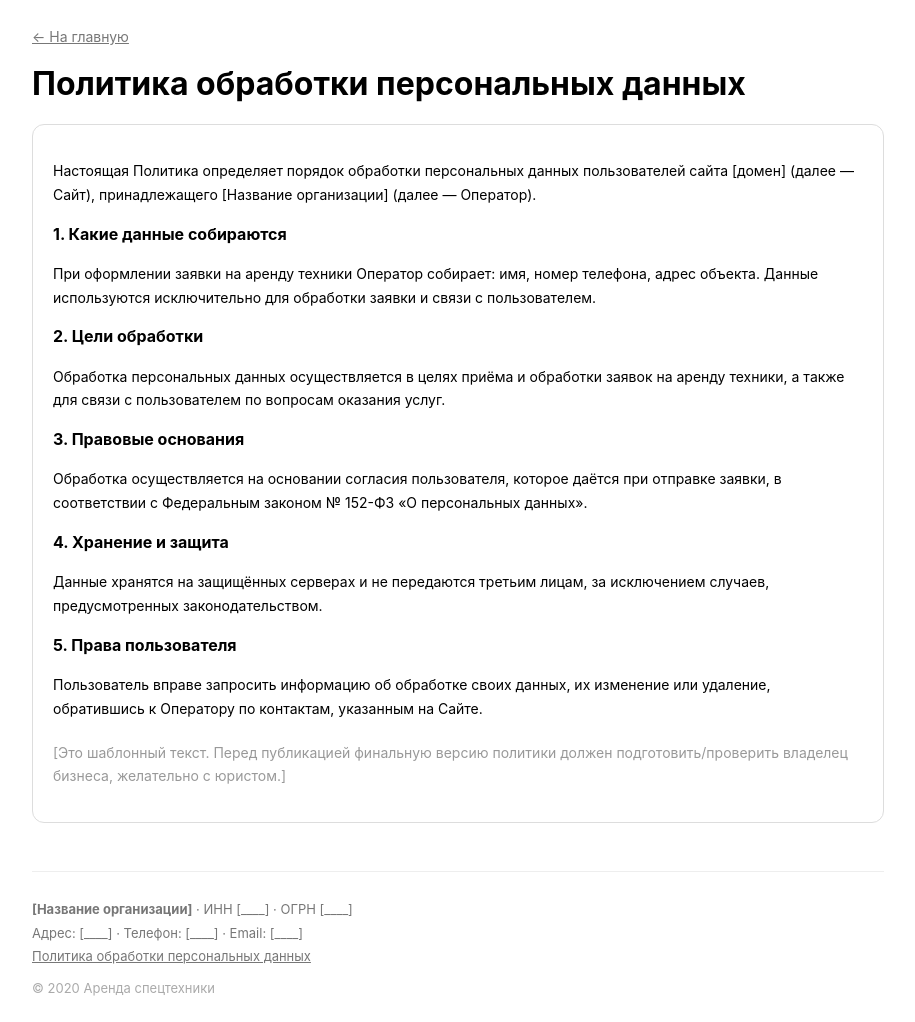
After one commit to Behav10ur/rental-tech, a FastAPI app: template app/templates/privacy.html in a window 1280 px wide. The commit adds this page. Shown: the whole page, without its empty margins (182-1097 px from the left). Run offline with FastAPI, Linux system fonts and the light colour scheme; the template is opened without the code that fills it: most values are stand-ins (such as "Sample title", 1, 10 or a date in 2020).

Commit message:
футер с реквизитами и страница privacy

```diff
--- /dev/null
+++ b/app/flash.py
@@ -0,0 +1,21 @@
+"""Одноразовые сообщения через куку (flash)."""
+import json
+from urllib.parse import quote, unquote
+from fastapi import Request, Response
+
+FLASH_COOKIE = "flash"
+
+
+def set_flash(response: Response, category: str, message: str):
+    payload = quote(json.dumps({"category": category, "message": message}))
+    response.set_cookie(FLASH_COOKIE, payload, max_age=10, httponly=True, samesite="lax")
+
+
+def pop_flash(request: Request) -> dict | None:
+    raw = request.cookies.get(FLASH_COOKIE)
+    if not raw:
+        return None
+    try:
+        return json.loads(unquote(raw))
+    except (ValueError, TypeError):
+        return None
--- a/app/main.py
+++ b/app/main.py
@@ -1,8 +1,7 @@
 from datetime import datetime
-from app.admin import router as admin_router
 
 from fastapi import FastAPI, Depends, Request, Form, HTTPException
-from fastapi.responses import HTMLResponse
+from fastapi.responses import HTMLResponse, RedirectResponse
 from fastapi.templating import Jinja2Templates
 from sqlalchemy import select
 from sqlalchemy.orm import Session
@@ -11,10 +10,14 @@ from app.db import get_db
 from app.models import Equipment, Booking, BookingStatus
 from app.booking_service import busy_intervals, validate_slot
 from app.rules import MIN_HOURS
+from app.flash import set_flash, pop_flash
+from app.admin import router as admin_router
 
 app = FastAPI(title="Аренда спецтехники")
+templates = Jinja2Templates(directory="app/templates")
+templates.env.globals["current_year"] = datetime.now().year
+
 app.include_router(admin_router)
-templates = Jinja2Templates(directory="app/templates")
 
 
 @app.get("/", response_class=HTMLResponse)
@@ -33,23 +36,28 @@ def equipment_page(
     if not item:
         raise HTTPException(status_code=404, detail="Техника не найдена")
 
-    return templates.TemplateResponse(
+    flash = pop_flash(request)
+    response = templates.TemplateResponse(
         request,
         "equipment.html",
         {
             "item": item,
             "busy": busy_intervals(db, equipment_id),
-            "error": None,
-            "success": None,
+            "error": flash["message"] if flash and flash["category"] == "error" else None,
+            "success": flash["message"] if flash and flash["category"] == "success" else None,
             "min_hours": MIN_HOURS,
         },
     )
+    response.delete_cookie("flash")
+    return response
 
+@app.get("/privacy", response_class=HTMLResponse)
+def privacy(request: Request):
+    return templates.TemplateResponse(request, "privacy.html", {})
 
-@app.post("/equipment/{equipment_id}/book", response_class=HTMLResponse)
+@app.post("/equipment/{equipment_id}/book")
 def create_booking(
     equipment_id: int,
-    request: Request,
     db: Session = Depends(get_db),
     date: str = Form(...),
     time_from: str = Form(...),
@@ -63,31 +71,23 @@ def create_booking(
     if not item:
         raise HTTPException(status_code=404, detail="Техника не найдена")
 
-    def render(error=None, success=None):
-        return templates.TemplateResponse(
-            request,
-            "equipment.html",
-            {
-                "item": item,
-                "busy": busy_intervals(db, equipment_id),
-                "error": error,
-                "success": success,
-                "min_hours": MIN_HOURS,
-            },
-        )
+    redirect = RedirectResponse(f"/equipment/{equipment_id}", status_code=303)
 
     if not agree:
-        return render(error="Нужно согласие на обработку персональных данных.")
+        set_flash(redirect, "error", "Нужно согласие на обработку персональных данных.")
+        return redirect
 
     try:
         start_at = datetime.fromisoformat(f"{date}T{time_from}")
         end_at = datetime.fromisoformat(f"{date}T{time_to}")
     except ValueError:
-        return render(error="Некорректная дата или время.")
+        set_flash(redirect, "error", "Некорректная дата или время.")
+        return redirect
 
     error = validate_slot(db, equipment_id, start_at, end_at)
     if error:
-        return render(error=error)
+        set_flash(redirect, "error", error)
+        return redirect
 
     db.add(
         Booking(
@@ -102,4 +102,5 @@ def create_booking(
     )
     db.commit()
 
-    return render(success="Заявка отправлена! Мы свяжемся с вами.")
+    set_flash(redirect, "success", "Заявка отправлена! Мы свяжемся с вами.")
+    return redirect
--- a/app/templates/base.html
+++ b/app/templates/base.html
@@ -28,6 +28,15 @@
   </style>
 </head>
 <body>
-  {% block content %}{% endblock %}
+{% block content %}{% endblock %}
+
+  <footer style="margin-top:48px;padding-top:24px;border-top:1px solid #eee;font-size:13px;color:#777">
+    <p style="margin:4px 0"><b>[Название организации]</b> · ИНН [____] · ОГРН [____]</p>
+    <p style="margin:4px 0">Адрес: [____] · Телефон: [____] · Email: [____]</p>
+    <p style="margin:4px 0">
+      <a href="/privacy" style="color:#777">Политика обработки персональных данных</a>
+    </p>
+    <p style="margin:12px 0 0;color:#aaa">© {{ current_year }} Аренда спецтехники</p>
+  </footer>
 </body>
 </html>
--- /dev/null
+++ b/app/templates/privacy.html
@@ -0,0 +1,55 @@
+{% extends "base.html" %}
+{% block title %}Политика обработки персональных данных{% endblock %}
+
+{% block content %}
+<a href="/" class="muted" style="font-size:14px">← На главную</a>
+
+<h1 style="margin:12px 0 16px">Политика обработки персональных данных</h1>
+
+<div class="card" style="font-size:14px;line-height:1.7">
+  <p>
+    Настоящая Политика определяет порядок обработки персональных данных
+    пользователей сайта [домен] (далее — Сайт), принадлежащего
+    [Название организации] (далее — Оператор).
+  </p>
+
+  <h2 style="font-size:16px">1. Какие данные собираются</h2>
+  <p>
+    При оформлении заявки на аренду техники Оператор собирает: имя,
+    номер телефона, адрес объекта. Данные используются исключительно
+    для обработки заявки и связи с пользователем.
+  </p>
+
+  <h2 style="font-size:16px">2. Цели обработки</h2>
+  <p>
+    Обработка персональных данных осуществляется в целях приёма и
+    обработки заявок на аренду техники, а также для связи с
+    пользователем по вопросам оказания услуг.
+  </p>
+
+  <h2 style="font-size:16px">3. Правовые основания</h2>
+  <p>
+    Обработка осуществляется на основании согласия пользователя,
+    которое даётся при отправке заявки, в соответствии с
+    Федеральным законом № 152-ФЗ «О персональных данных».
+  </p>
+
+  <h2 style="font-size:16px">4. Хранение и защита</h2>
+  <p>
+    Данные хранятся на защищённых серверах и не передаются третьим
+    лицам, за исключением случаев, предусмотренных законодательством.
+  </p>
+
+  <h2 style="font-size:16px">5. Права пользователя</h2>
+  <p>
+    Пользователь вправе запросить информацию об обработке своих данных,
+    их изменение или удаление, обратившись к Оператору по контактам,
+    указанным на Сайте.
+  </p>
+
+  <p style="color:#999;margin-top:20px">
+    [Это шаблонный текст. Перед публикацией финальную версию политики
+    должен подготовить/проверить владелец бизнеса, желательно с юристом.]
+  </p>
+</div>
+{% endblock %}
```
